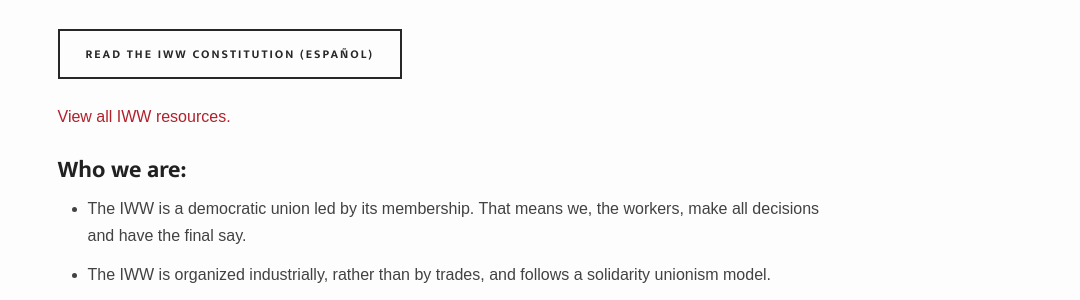
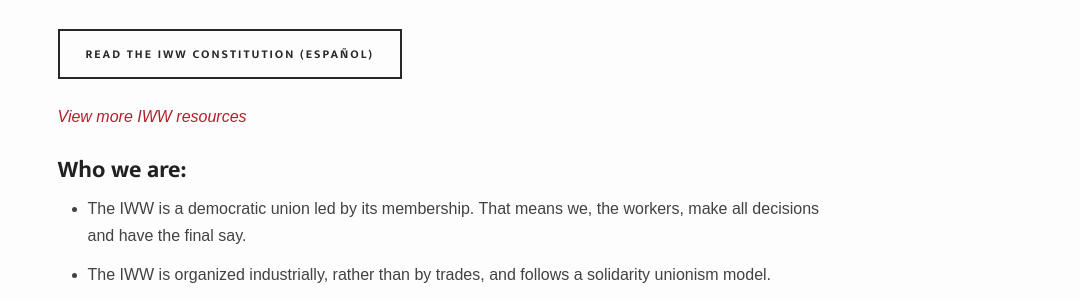
Before and after one commit to IWW-NYC-GMB/iww.nyc, a Jekyll site: the page built from gmb.html, in a window 1280 px wide and 900 px high, scrolled down 781 px. Shown: the part 152-452 px from the top of the window, without its empty margins (200-1280 px from the left). Built offline with Jekyll 4.4.1, drawn with Linux system fonts in a browser that asks for light colours; some web fonts are replaced.

Commit message:
Update gmb.html

```diff
--- a/gmb.html
+++ b/gmb.html
@@ -7,7 +7,7 @@
 <a href="{{ site.baseurl }}/bylaws"><button class="small" style="margin: 12px 15px 24px 0;" ontouchstart="">Read Our Bylaws</button></a><br>
 <a href="https://www.iww.org/PDF/Constitutions/CurrentIWWConstitution.pdf"><button class="small" style="margin: 12px 15px 24px 0;" ontouchstart="">Read the IWW Constitution</button></a><br>
 <a href="https://www.iww.org/PDF/Spanish/IWWConstitution2013esp.pdf" hreflang="es"><button class="small" style="margin: 12px 15px 24px 0;" ontouchstart="">Read the IWW Constitution (Español)</button></a><br>
-<a href="{{ site.baseurl }}/resources">View all IWW resources.</a><br><br>
+<a href="{{ site.baseurl }}/resources"><em>View more IWW resources</em></a><br><br>
 <p>
 <h1>Who we are:</h1>
 <ul>
```
